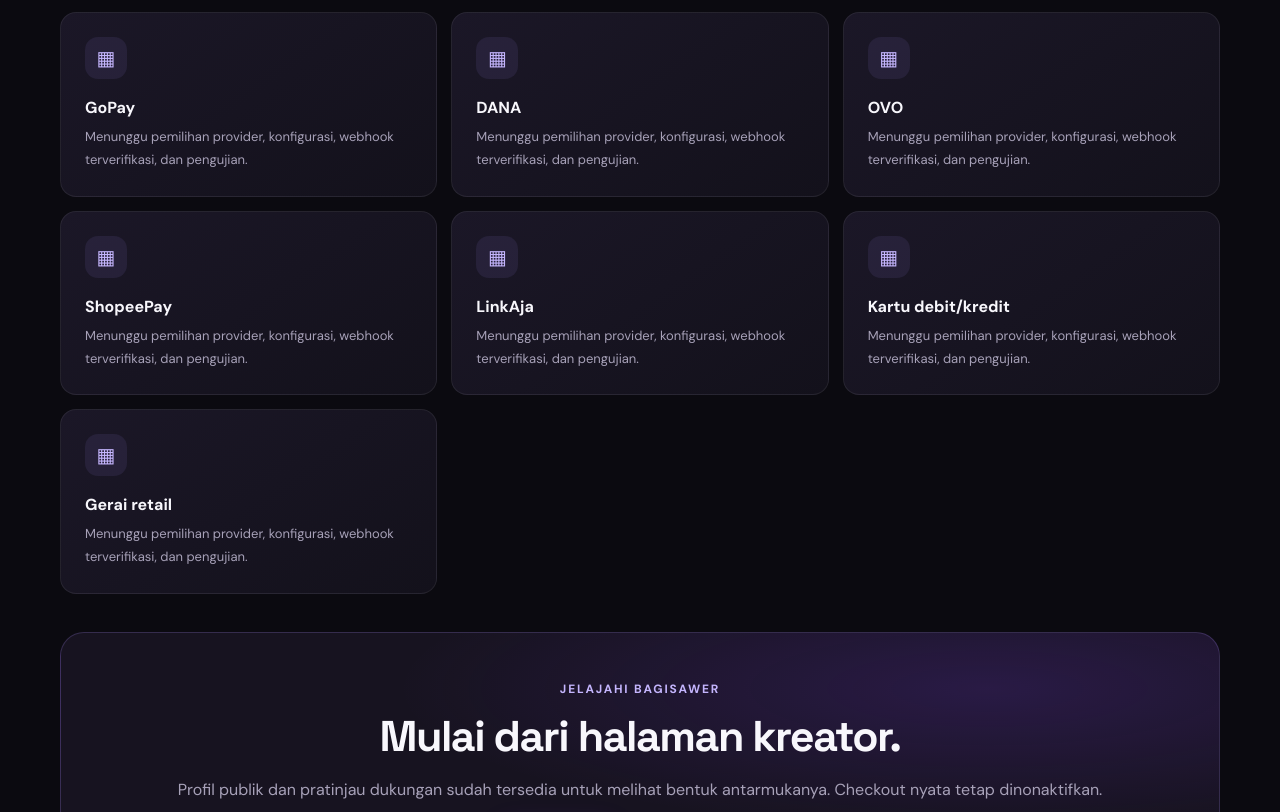
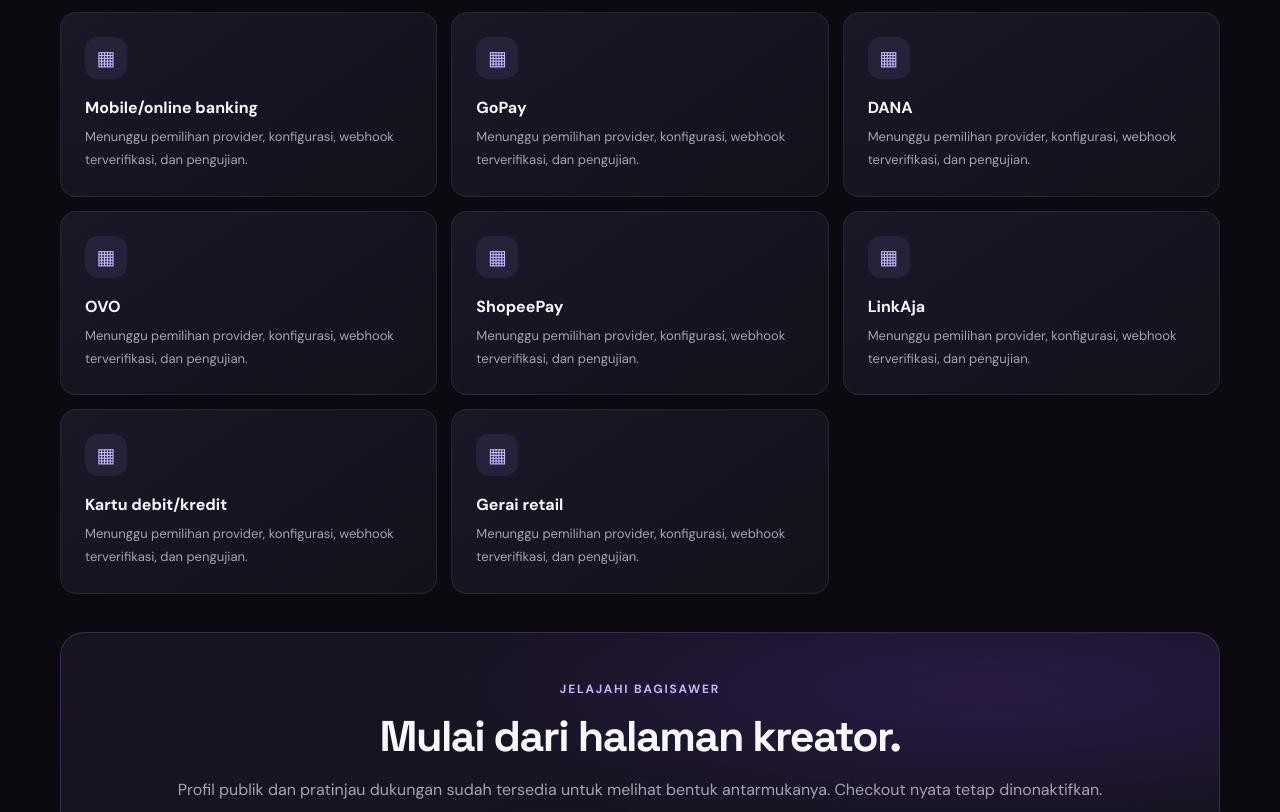
Before and after one commit to Ndraaa446/Bagisawer.my.id, a Next.js app: page /features in a window 1280 px wide. Shown: the part 2098-2910 px from the top of the page. Built offline with nearby package versions, Linux system fonts and the light colour scheme.

Commit message:
feat(ui): include online banking payment method

```diff
--- a/src/app/features/page.tsx
+++ b/src/app/features/page.tsx
@@ -23,7 +23,7 @@
   ]}
 ];
 
-const paymentMethods = ["QRIS", "Virtual Account", "Transfer bank", "GoPay", "DANA", "OVO", "ShopeePay", "LinkAja", "Kartu debit/kredit", "Gerai retail"];
+const paymentMethods = ["QRIS", "Virtual Account", "Transfer bank", "Mobile/online banking", "GoPay", "DANA", "OVO", "ShopeePay", "LinkAja", "Kartu debit/kredit", "Gerai retail"];
 
 export default function FeaturesPage() {
   return (
```
